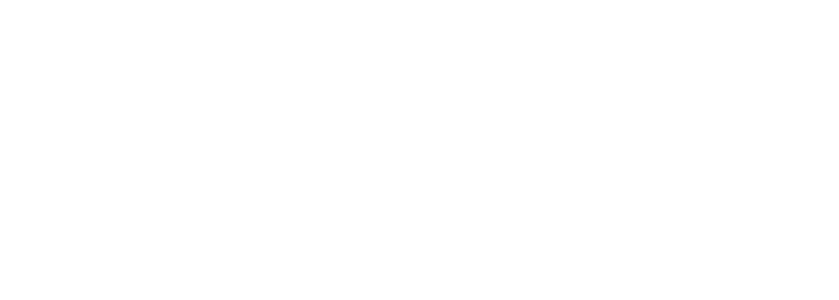
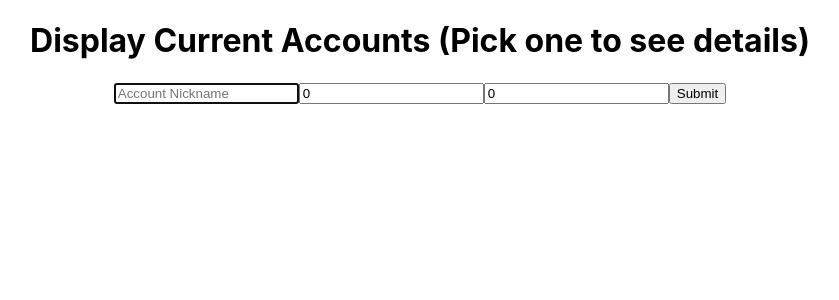
Before and after one commit to MakerMacAttack/brass-tax, a React (Create React App) app in the folder client/: page / in a window 1280 px wide. Shown: the top 300 px of the page, without its empty margins (220-1059 px from the left). Built offline with nearby package versions, Linux system fonts and the light colour scheme.

Commit message:
Can create new accounts

```diff
--- a/client/src/App.js
+++ b/client/src/App.js
@@ -1,9 +1,14 @@
 import React from 'react'
+import Core from './screens/Core/Core'
 import './App.css';
+import { Route, Switch } from 'react-router-dom'
 
 function App() {
   return (
     <div className="App">
+      <Switch>
+        <Route exact path="/" component={Core} />
+      </Switch>
     </div>
   );
 }
--- /dev/null
+++ b/client/src/components/AccountCreate/AccountCreate.jsx
@@ -0,0 +1,64 @@
+import React, { useState } from "react";
+import { createAccount } from "../../services/accounts";
+import "./AccountCreate.css";
+
+export default function AccountCreate(props) {
+  const [account, setAccount] = useState({
+    label: "",
+    balance: 0,
+    interest: 0,
+  });
+
+  const handleChange = (event) => {
+    const { name, value } = event.target;
+    setAccount({
+      ...account,
+      [name]: value,
+    });
+  };
+
+  const handleSubmit = async (event) => {
+    event.preventDefault();
+    await createAccount(account);
+    setAccount({
+      label: "",
+      balance: 0,
+      interest: 0,
+    });
+  };
+
+  return (
+    <div>
+      <form className="create-form" onSubmit={handleSubmit}>
+        <input
+          className="input-label"
+          placeholder="Account Nickname"
+          value={account.label}
+          name="label"
+          required
+          autoFocus
+          onChange={handleChange}
+        />
+        <input
+          className="input-balance"
+          type="number"
+          value={account.balance}
+          name="balance"
+          required
+          onChange={handleChange}
+        />
+        <input
+          className="input-interest"
+          type="number"
+          value={account.interest}
+          name="interest"
+          required
+          onChange={handleChange}
+        />
+        <button type="submit" className="submit-button">
+          Submit
+        </button>
+      </form>
+    </div>
+  );
+}
--- /dev/null
+++ b/client/src/components/Accounts/Accounts.jsx
@@ -0,0 +1,14 @@
+import React, { useState } from "react";
+import AccountCreate from "../../components/AccountCreate/AccountCreate";
+import "./Accounts.css";
+
+export default function Accounts(props) {
+  const [accounts, setAccounts] = useState([]);
+
+  return (
+    <div>
+      <h1>Display Current Accounts (Pick one to see details)</h1>
+      <AccountCreate />
+    </div>
+  );
+}
--- /dev/null
+++ b/client/src/screens/Core/Core.jsx
@@ -0,0 +1,11 @@
+import React from "react";
+import Accounts from "../../components/Accounts/Accounts";
+import "./Core.css";
+
+export default function Core(props) {
+  return (
+    <div>
+      <Accounts />
+    </div>
+  );
+}
--- /dev/null
+++ b/client/src/services/accounts.js
@@ -0,0 +1,46 @@
+import api from './apiConfig'
+
+export const getAccounts = async () => {
+  try {
+      const response = await api.get('/accounts')
+      return response.data
+  } catch (error) {
+      throw error
+  }
+}
+
+export const getAccount = async id => {
+  try {
+      const response = await api.get(`/accounts/${id}`)
+      return response.data
+  } catch (error) {
+      throw error
+  }
+}
+
+export const createAccount = async account => {
+  try {
+      const response = await api.post('/accounts', account)
+      return response.data
+  } catch (error) {
+      throw error
+  }
+}
+
+export const updateAccount = async (id, account) => {
+  try {
+      const response = await api.put(`/accounts/${id}`, account)
+      return response.data
+  } catch (error) {
+      throw error
+  }
+}
+
+export const deleteAccount = async id => {
+  try {
+      const response = await api.delete(`/accounts/${id}`)
+      return response.data
+  } catch (error) {
+      throw error
+  }
+}
```
Also changed, not shown: package.json (+4 -4 lines), client/src/components/AccountCreate/AccountCreate.css (added), client/src/components/Accounts/Accounts.css (added), client/src/screens/Core/Core.css (added), 2 other files (tests, documents, lock files or other folders).
